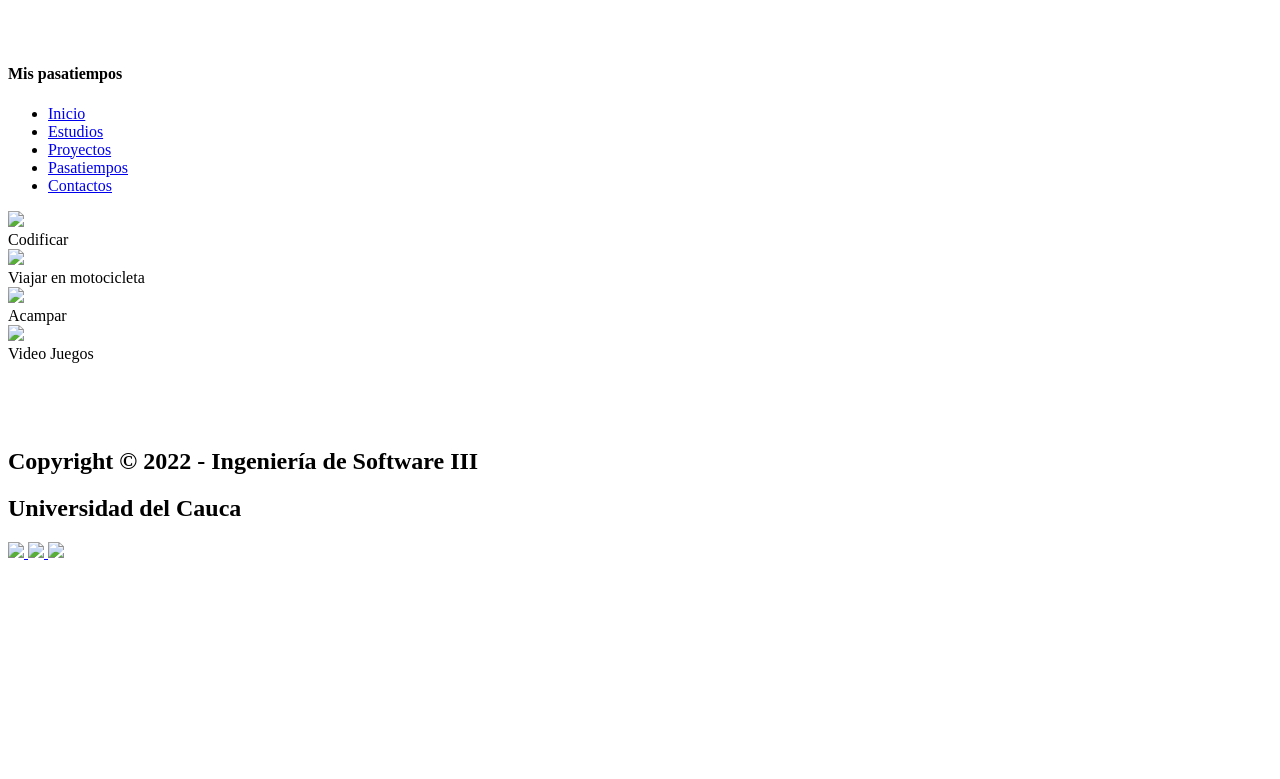
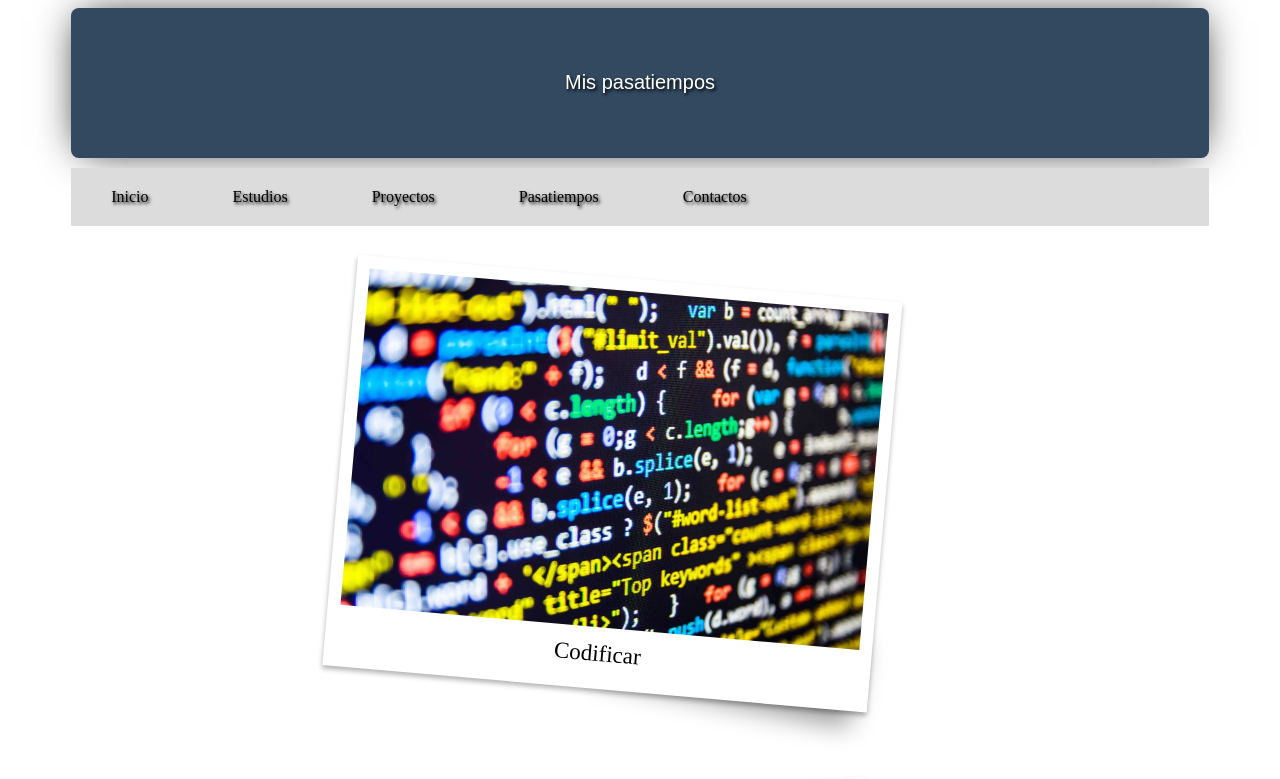
Before and after one commit to lordimpi/WebPersonal, a plain HTML site: page pages/pasatiempos.html in a window 1280 px wide. Shown: the top 779 px of the page. Drawn offline with Linux system fonts and the light colour scheme; the site is published under a folder, as on GitHub Pages, so addresses that start at the root find nothing.

Commit message:
replace / for ../ in all archives html

```diff
--- a/pages/pasatiempos.html
+++ b/pages/pasatiempos.html
@@ -4,8 +4,8 @@
     <meta charset="UTF-8" />
     <meta http-equiv="X-UA-Compatible" content="IE=edge" />
     <meta name="viewport" content="width=device-width, initial-scale=1.0" />
-    <link rel="stylesheet" href="/estilos/styles.css" />
-    <link rel="stylesheet" href="/estilos/cards.css" />
+    <link rel="stylesheet" href="../estilos/styles.css" />
+    <link rel="stylesheet" href="../estilos/cards.css" />
 
     <title>Pasatiempos</title>
   </head>
@@ -16,11 +16,11 @@
     </header>
     <nav>
       <ul class="navegacionPrin">
-        <li><a href="/index.html">Inicio</a></li>
-        <li><a href="/pages/estudios.html">Estudios</a></li>
-        <li><a href="/pages/proyectos.html">Proyectos</a></li>
-        <li><a href="/pages/pasatiempos.html">Pasatiempos</a></li>
-        <li><a href="/pages/contactos.html">Contactos</a></li>
+        <li><a href="../index.html">Inicio</a></li>
+        <li><a href="../pages/estudios.html">Estudios</a></li>
+        <li><a href="../pages/proyectos.html">Proyectos</a></li>
+        <li><a href="../pages/pasatiempos.html">Pasatiempos</a></li>
+        <li><a href="../pages/contactos.html">Contactos</a></li>
       </ul>
     </nav>
 
@@ -29,7 +29,7 @@
         <div class="item">
           <div class="polaroid">
             <img
-              src="/archivos/fondo.jpg"
+              src="../archivos/fondo.jpg"
             />
             <div class="caption">Codificar</div>
           </div>
@@ -38,7 +38,7 @@
         <div class="item">
           <div class="polaroid">
             <img
-              src="/archivos/c2.jpg"
+              src="../archivos/c2.jpg"
             />
             <div class="caption">Viajar en motocicleta</div>
           </div>
@@ -47,7 +47,7 @@
         <div class="item">
           <div class="polaroid">
             <img
-              src="/archivos/c3.jpg"
+              src="../archivos/c3.jpg"
             />
             <div class="caption">Acampar</div>
           </div>
@@ -56,7 +56,7 @@
         <div class="item">
           <div class="polaroid">
             <img
-              src="/archivos/c4.jpg"
+              src="../archivos/c4.jpg"
             />
             <div class="caption">Video Juegos</div>
           </div>
@@ -69,13 +69,13 @@
       <h2>Copyright © 2022 - Ingeniería de Software III</h2>
       <h2>Universidad del Cauca</h2>
       <a href="https://www.facebook.com/lordimpi/" target="_blank">
-        <img src="/archivos/face.png" with="25" height="25"/>
+        <img src="../archivos/face.png" with="25" height="25"/>
       </a>
       <a href="https://github.com/lordimpi" target="_blank">
-        <img src="/archivos/gh.png" with="25" height="25"/>
+        <img src="../archivos/gh.png" with="25" height="25"/>
       </a>
       <a href="https://api.whatsapp.com/send?phone=573217775042" target="_blank">
-        <img src="/archivos/ws.png" with="25" height="25"/>
+        <img src="../archivos/ws.png" with="25" height="25"/>
       </a>
       <br />
     </footer>
```
Also changed, not shown: index.html (+9 -9 lines), pages/contactos.html (+10 -10 lines), pages/estudios.html (+10 -10 lines), pages/proyectos.html (+9 -9 lines).
